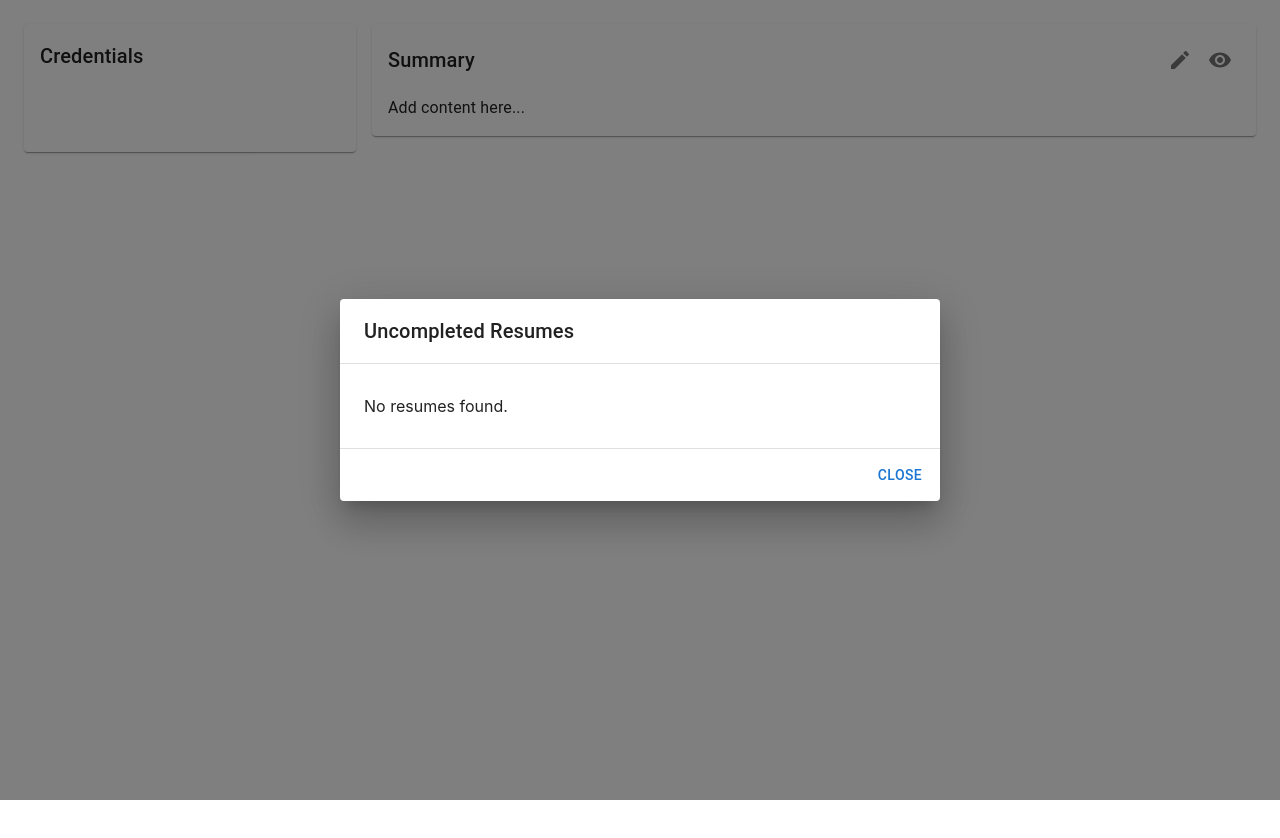
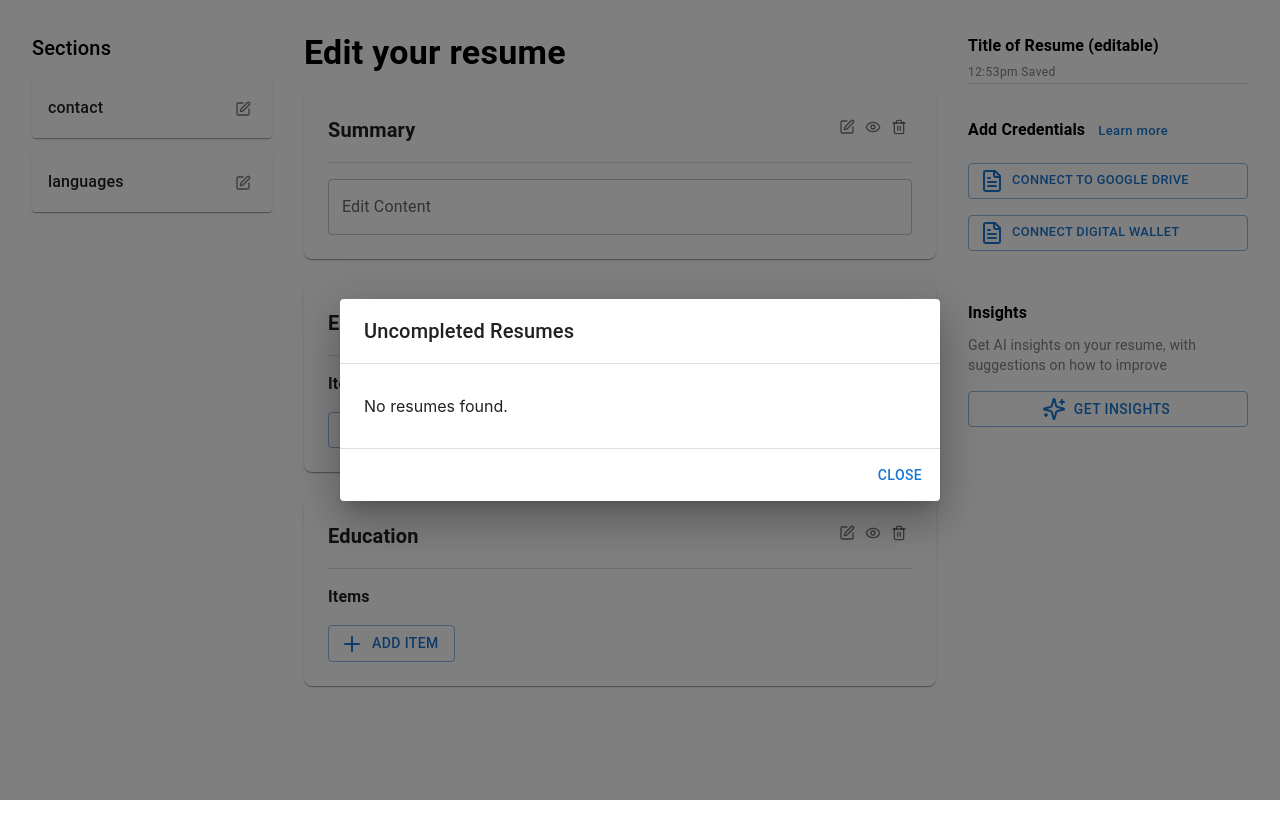
Before and after one commit to Cooperation-org/Resume-Author, a React (Create React App) app: page /resume/new in a window 1280 px wide. Shown: the top 838 px of the page. Before the commit the page ends 800 px from the top, so only its background shows below. Built offline with nearby package versions, Linux system fonts and the light colour scheme.

Commit message:
refactor resume editor: simplify state management, enhance UI components, and remove unused properties

```diff
--- a/package.json
+++ b/package.json
@@ -19,6 +19,7 @@
     "@types/react": "^18.3.8",
     "@types/react-dom": "^18.3.0",
     "js-cookie": "^3.0.5",
+    "lucide-react": "^0.468.0",
     "react": "^18.3.1",
     "react-dom": "^18.3.1",
     "react-google-login": "^5.2.2",
--- a/src/components/Editor.tsx
+++ b/src/components/Editor.tsx
@@ -1,17 +1,39 @@
-import { Box } from '@mui/material';
-import CredentialSidebar from './ResumeEditor/CredentialSidebar';
+import { Box, Typography } from '@mui/material';
+import LeftSidebar from './ResumeEditor/LeftSidebar';
+import RightSidebar from './ResumeEditor/RightSidebar';
 import Section from './ResumeEditor/Section';
+import { useSelector } from 'react-redux';
+import { RootState } from '../redux/store';
 
-export const ResumeEditor = () => {
+const ResumeEditor = () => {
+  const resume = useSelector((state: RootState) => state.resume.resume);
+  console.log('🚀 ~ ResumeEditor ~ resume:', resume);
+  // Define the order of sections, add or remove sections as needed
+  const sectionOrder: (keyof Resume)[] = ['summary', 'experience', 'education'];
+
   return (
-    <Box sx={{ display: 'flex', gap: 2, p: 3 }}>
-      <CredentialSidebar />
+    <Box sx={{ display: 'flex', gap: 4, p: 4, height: '100vh' }}>
+      <LeftSidebar />
+
       <Box sx={{ flex: 1 }}>
-        <Section
-          type="summary"
-          title="Summary"
-        />
+        <Typography
+          variant="h4"
+          fontWeight="600"
+          mb={2}
+        >
+          Edit your resume
+        </Typography>
+        {resume &&
+          sectionOrder.map(key => (
+            <Section
+              key={key}
+              sectionId={key}
+              sectionData={resume[key]}
+            />
+          ))}
       </Box>
+
+      <RightSidebar />
     </Box>
   );
 };
--- /dev/null
+++ b/src/components/ResumeEditor/LeftSidebar.tsx
@@ -0,0 +1,52 @@
+import { Box, Paper, Typography, IconButton } from '@mui/material';
+import { Edit, Eye, Trash2 } from 'lucide-react';
+import { useDispatch } from 'react-redux';
+import { setSectionVisibility, removeSection } from '../../redux/slices/resume';
+
+interface LeftSidebarProps {
+  sectionOrder: (keyof Resume)[];
+}
+
+const LeftSidebar = () => {
+  const dispatch = useDispatch();
+  const sectionOrder: (keyof Resume)[] = ['contact', 'languages'];
+  return (
+    <Box sx={{ width: 240 }}>
+      <Typography
+        variant="h6"
+        mb={2}
+      >
+        Sections
+      </Typography>
+      {sectionOrder.map(key => {
+        return (
+          <Paper
+            key={key}
+            sx={{
+              mb: 2,
+              p: 2,
+              display: 'flex',
+              justifyContent: 'space-between',
+            }}
+          >
+            <Typography
+              variant="body1"
+              fontWeight="500"
+            >
+              {key}
+            </Typography>
+
+            <IconButton
+              size="small"
+              onClick={() => dispatch(removeSection(key))}
+            >
+              <Edit size={16} />
+            </IconButton>
+          </Paper>
+        );
+      })}
+    </Box>
+  );
+};
+
+export default LeftSidebar;
--- /dev/null
+++ b/src/components/ResumeEditor/RightSidebar.tsx
@@ -0,0 +1,103 @@
+import { Resume } from '@cooperation/vc-storage';
+import { Title } from '@mui/icons-material';
+import { Box, Typography, Button, Divider } from '@mui/material';
+import { FileText, Sparkles } from 'lucide-react';
+
+const RightSidebar = () => {
+  return (
+    <Box sx={{ width: 280 }}>
+      {/* Title */}
+      <Typography
+        variant="subtitle1"
+        fontWeight="600"
+      >
+        Title of Resume (editable)
+      </Typography>
+      <Typography
+        variant="caption"
+        color="gray"
+        mb={4}
+      >
+        12:53pm Saved
+      </Typography>
+      <Divider sx={{ mb: 4 }} />
+
+      {/* Add Credentials */}
+      <Box sx={{ mb: 6 }}>
+        <Box
+          sx={{
+            display: 'flex',
+            justifyContent: 'start',
+            mb: 2,
+          }}
+        >
+          <Typography
+            variant="subtitle1"
+            fontWeight="600"
+          >
+            Add Credentials
+          </Typography>
+          <Button
+            size="small"
+            sx={{ textTransform: 'none', ml: 1 }}
+          >
+            Learn more
+          </Button>
+        </Box>
+        <Button
+          variant="outlined"
+          fullWidth
+          startIcon={<FileText />}
+          sx={{
+            mb: 2,
+            fontSize: '0.8rem',
+            display: 'flex',
+            justifyContent: 'start',
+          }}
+        >
+          Connect to Google Drive
+        </Button>
+        <Button
+          variant="outlined"
+          fullWidth
+          startIcon={<FileText />}
+          sx={{
+            fontSize: '0.8rem',
+            whiteSpace: 'nowrap',
+            display: 'flex',
+            justifyContent: 'start',
+          }}
+        >
+          Connect Digital Wallet
+        </Button>
+      </Box>
+
+      {/* Insights */}
+      <Box>
+        <Typography
+          variant="subtitle1"
+          fontWeight="600"
+          mb={1}
+        >
+          Insights
+        </Typography>
+        <Typography
+          variant="body2"
+          color="gray"
+          mb={2}
+        >
+          Get AI insights on your resume, with suggestions on how to improve
+        </Typography>
+        <Button
+          variant="outlined"
+          fullWidth
+          startIcon={<Sparkles />}
+        >
+          Get Insights
+        </Button>
+      </Box>
+    </Box>
+  );
+};
+
+export default RightSidebar;
--- a/src/components/ResumeEditor/Section.tsx
+++ b/src/components/ResumeEditor/Section.tsx
@@ -1,79 +1,38 @@
-import { Save, Edit, Visibility, VisibilityOff } from '@mui/icons-material';
-import { Paper, Box, Typography, IconButton } from '@mui/material';
-import { useState, useEffect } from 'react';
-import { useDispatch, useSelector } from 'react-redux';
-import { RootState } from '../../redux/store';
-import { setSectionVisibility, updateSection } from '../../redux/slices/resume';
+import { Paper, Box, Typography, Divider, IconButton } from '@mui/material';
 import SectionContent from './SectionContent';
+import { Edit, Eye, Trash2 } from 'lucide-react';
 
 interface SectionProps {
-  type: keyof Resume;
-  title: string;
+  sectionId: string;
+  sectionData: any;
 }
 
-const Section = ({ type, title }: SectionProps) => {
-  const dispatch = useDispatch();
-
-  // Fetch the current content from Redux
-  const contentFromRedux = useSelector((state: RootState) => {
-    const resume = state.resume.resume;
-    return resume ? resume[type] : '';
-  });
-
-  const isVisible = useSelector(
-    (state: RootState) => state.resume.sectionVisibility[type]
-  );
-
-  // Local state for editing
-  const [isEditing, setIsEditing] = useState(false);
-  const [localContent, setLocalContent] = useState(contentFromRedux);
-
-  // Sync local state with Redux when the Redux state changes
-  useEffect(() => {
-    setLocalContent(contentFromRedux);
-  }, [contentFromRedux]);
-
-  const handleSave = () => {
-    // Dispatch the updated content to Redux
-    dispatch(updateSection({ sectionId: type, content: localContent }));
-    setIsEditing(false);
-  };
-
-  const handleCancel = () => {
-    // Reset local content to the original Redux state and exit edit mode
-    setLocalContent(contentFromRedux);
-    setIsEditing(false);
-  };
-
+const Section = ({ sectionId, sectionData }: SectionProps) => {
   return (
-    <Paper sx={{ p: 2, mb: 2 }}>
-      <Box sx={{ display: 'flex', alignItems: 'center', mb: 2 }}>
-        <Typography variant="h6">{title}</Typography>
-        <Box sx={{ ml: 'auto' }}>
-          {isEditing ? (
-            <>
-              <IconButton onClick={handleSave}>
-                <Save />
-              </IconButton>
-              <IconButton onClick={handleCancel}>
-                <Edit /> {/* Use this as a cancel icon */}
-              </IconButton>
-            </>
-          ) : (
-            <IconButton onClick={() => setIsEditing(true)}>
-              <Edit />
-            </IconButton>
-          )}
-          <IconButton onClick={() => dispatch(setSectionVisibility(type))}>
-            {isVisible ? <Visibility /> : <VisibilityOff />}
+    <Paper sx={{ p: 3, mb: 3, borderRadius: 2, boxShadow: 1 }}>
+      <Box sx={{ display: 'flex', justifyContent: 'space-between', mb: 2 }}>
+        <Typography
+          variant="h6"
+          fontWeight="600"
+        >
+          {sectionId.charAt(0).toUpperCase() + sectionId.slice(1)}
+        </Typography>
+        <Box>
+          <IconButton size="small">
+            <Edit size={16} />
+          </IconButton>
+          <IconButton size="small">
+            <Eye size={16} />
+          </IconButton>
+          <IconButton size="small">
+            <Trash2 size={16} />
           </IconButton>
         </Box>
       </Box>
+      <Divider sx={{ mb: 2 }} />
       <SectionContent
-        type={type}
-        content={localContent} // Pass local content
-        isEditing={isEditing}
-        onContentChange={setLocalContent} // Update local state
+        sectionId={sectionId}
+        sectionData={sectionData}
       />
     </Paper>
   );
--- a/src/components/ResumeEditor/SectionContent.tsx
+++ b/src/components/ResumeEditor/SectionContent.tsx
@@ -1,31 +1,125 @@
-import { Box, TextField, Typography } from '@mui/material';
+import React, { useState } from 'react';
+import {
+  Box,
+  Button,
+  TextField,
+  Typography,
+  IconButton,
+  Paper,
+} from '@mui/material';
+import { Plus, Trash2 } from 'lucide-react';
+import { useDispatch } from 'react-redux';
+import { updateSection } from '../../redux/slices/resume';
 
 interface SectionContentProps {
-  type: keyof Resume;
-  content: any;
-  isEditing: boolean;
-  onContentChange: (content: any) => void;
+  sectionId: string;
+  sectionData: any;
 }
 
-const SectionContent = ({
-  type,
-  content,
-  isEditing,
-  onContentChange,
-}: SectionContentProps) => {
+const SectionContent = ({ sectionId, sectionData }: SectionContentProps) => {
+  const dispatch = useDispatch();
+
+  // Handle strings directly
+  const [localValue, setLocalValue] = useState(
+    typeof sectionData === 'string' ? sectionData : ''
+  );
+
+  // Handle arrays (e.g., items)
+  const [items, setItems] = useState(
+    Array.isArray(sectionData?.items) ? [...sectionData.items] : []
+  );
+
+  // Update string field
+  const handleStringChange = (value: string) => {
+    setLocalValue(value);
+    dispatch(updateSection({ sectionId, content: value }));
+  };
+
+  // Update array items
+  const handleItemChange = (index: number, value: string) => {
+    const updatedItems = [...items];
+    updatedItems[index] = value;
+    setItems(updatedItems);
+    dispatch(updateSection({ sectionId, content: { items: updatedItems } }));
+  };
+
+  // Add a new input field
+  const handleAddItem = () => {
+    const updatedItems = [...items, ''];
+    setItems(updatedItems);
+    dispatch(updateSection({ sectionId, content: { items: updatedItems } }));
+  };
+
+  // Remove an input field
+  const handleRemoveItem = (index: number) => {
+    const updatedItems = items.filter((_, i) => i !== index);
+    setItems(updatedItems);
+    dispatch(updateSection({ sectionId, content: { items: updatedItems } }));
+  };
+
   return (
     <Box>
-      {isEditing ? (
+      {/* If the sectionData is a string */}
+      {typeof sectionData === 'string' && (
         <TextField
-          multiline
           fullWidth
-          value={content}
-          onChange={e => onContentChange(e.target.value)} // Update local state
           variant="outlined"
+          label="Edit Content"
+          value={localValue}
+          onChange={e => handleStringChange(e.target.value)}
+          placeholder="Enter content..."
         />
-      ) : (
-        <Typography>{content || 'Add content here...'}</Typography>
       )}
+
+      {/* If the sectionData has items */}
+      {Array.isArray(sectionData?.items) && (
+        <Box>
+          <Typography
+            variant="body1"
+            fontWeight="600"
+            mb={1}
+          >
+            Items
+          </Typography>
+          {items.map((item, index) => (
+            <Paper
+              key={index}
+              sx={{ display: 'flex', alignItems: 'center', mb: 2, p: 2 }}
+            >
+              <TextField
+                fullWidth
+                label={`Item ${index + 1}`}
+                value={item}
+                onChange={e => handleItemChange(index, e.target.value)}
+                placeholder="Enter item content..."
+              />
+              <IconButton
+                size="small"
+                onClick={() => handleRemoveItem(index)}
+                sx={{ ml: 1 }}
+              >
+                <Trash2 size={16} />
+              </IconButton>
+            </Paper>
+          ))}
+
+          {/* Add new item button */}
+          <Button
+            variant="outlined"
+            startIcon={<Plus />}
+            onClick={handleAddItem}
+            sx={{ mt: 1 }}
+          >
+            Add Item
+          </Button>
+        </Box>
+      )}
+
+      {/* Default fallback */}
+      {!(typeof sectionData === 'string') &&
+        !Array.isArray(sectionData?.items) && (
+          <Typography>No editable content available</Typography>
+        )}
     </Box>
   );
 };
--- a/src/pages/home.tsx
+++ b/src/pages/home.tsx
@@ -3,7 +3,7 @@ import { Box } from '@mui/material';
 import Nav from '../components/Nav';
 import Hero from '../components/Hero';
 
-const ResumeAuthorLanding: React.FC = () => {
+const Landing: React.FC = () => {
   return (
     <Box sx={{ bgcolor: '#4527A0' }}>
       <Nav />
@@ -12,4 +12,4 @@ const ResumeAuthorLanding: React.FC = () => {
   );
 };
 
-export default ResumeAuthorLanding;
+export default Landing;
--- a/src/redux/slices/initialResumeState.ts
+++ b/src/redux/slices/initialResumeState.ts
@@ -25,10 +25,6 @@ export const initialState: ResumeState = {
       },
     },
     summary: '',
-    executiveSummary: '',
-    executiveQualifications: {
-      items: [],
-    },
     experience: {
       items: [],
     },
@@ -38,12 +34,7 @@ export const initialState: ResumeState = {
     skills: {
       items: [],
     },
-    conferences: {
-      items: [],
-    },
-    accomplishments: {
-      items: [],
-    },
+
     awards: {
       items: [],
     },
@@ -65,16 +56,6 @@ export const initialState: ResumeState = {
     },
     testimonials: {
       items: [],
-    },
-    privacy: {
-      isPublic: true,
-      sharedWith: [],
-    },
-    settings: {
-      template: 'default',
-      fontSize: '12pt',
-      fontFamily: 'Arial',
-      color: '#000000',
     },
   },
   status: 'idle',
```
Also changed, not shown: src/types/resume.d.ts (+0 -39 lines), 1 other file (tests, documents, lock files or other folders).
